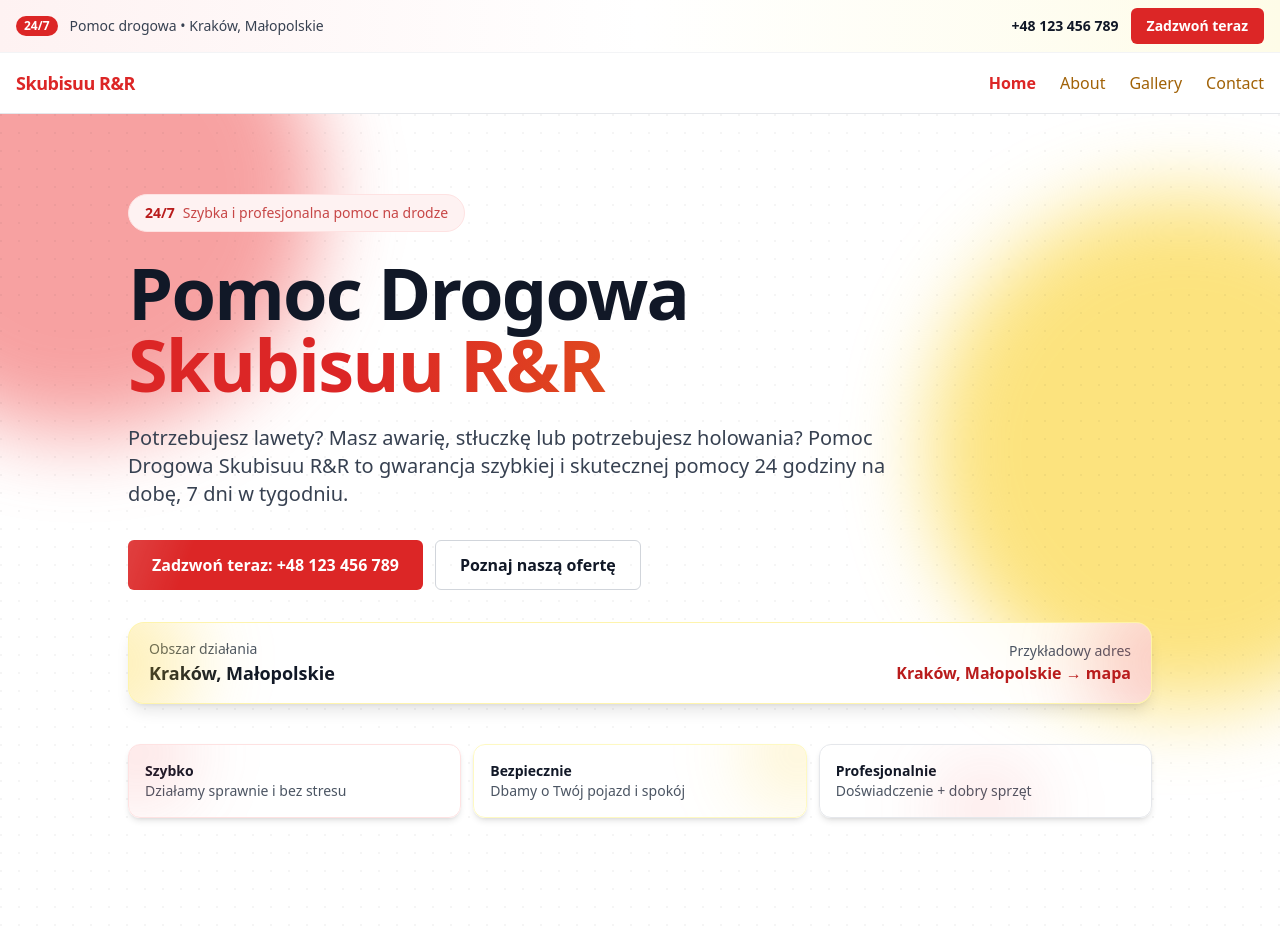
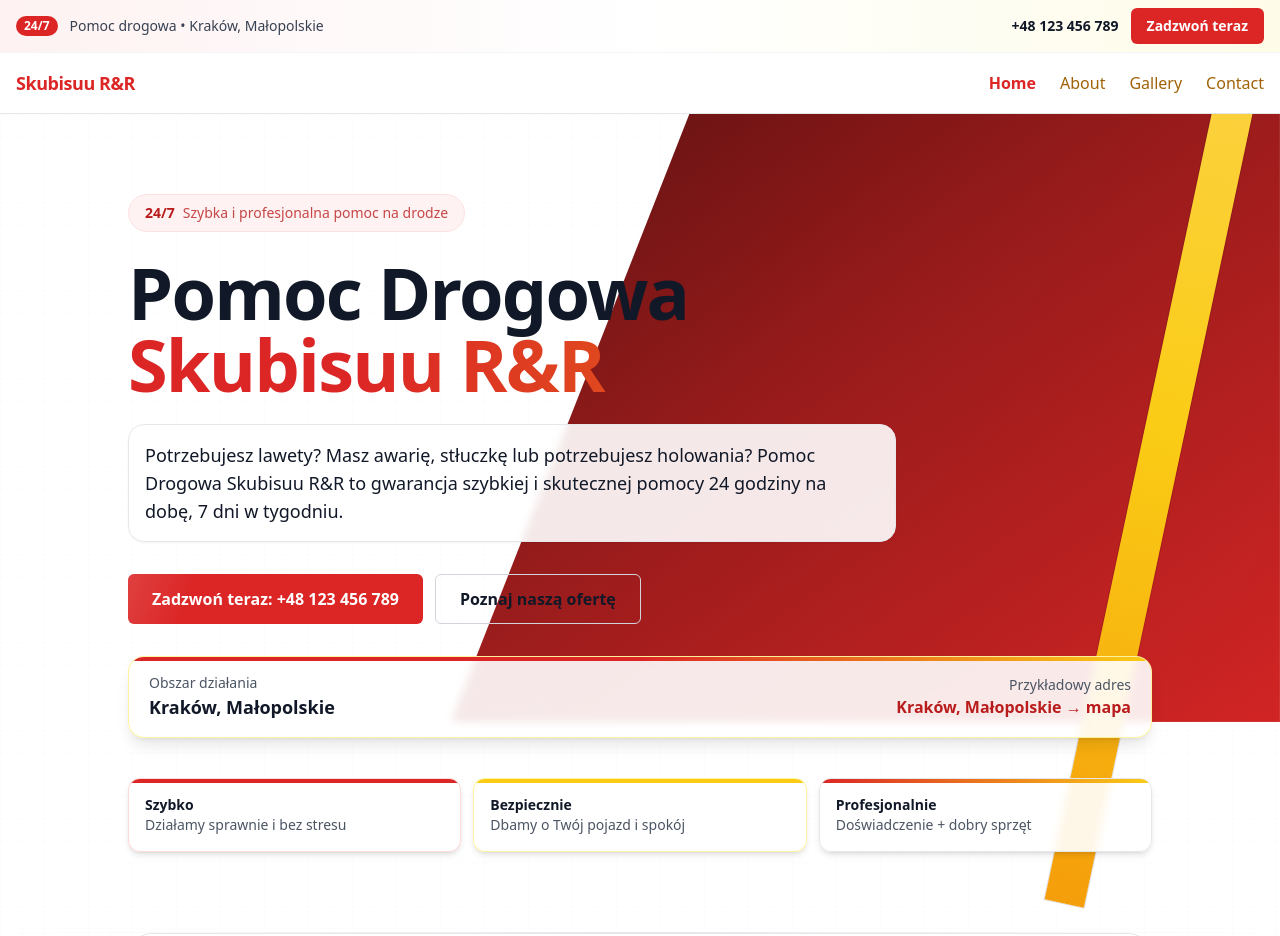
Before and after one commit to infanymous/skubisuu, a Next.js app: page / in a window 1280 px wide. Shown: the top 936 px of the page. Built offline with nearby package versions, Linux system fonts and the light colour scheme.

Commit message:
glass-panel for top text

```diff
--- a/src/app/page.tsx
+++ b/src/app/page.tsx
@@ -10,14 +10,29 @@ export default function HomePage() {
 
     return (
         <div className="bg-white">
-            {/* Shared background across hero + services (prevents hard cut) */}
+            {/* Sharp, geometric background (no blobs) */}
             <div className="relative isolate overflow-hidden">
-                <div className="pointer-events-none absolute inset-0 z-0">
-                    <div className="absolute -top-40 -left-40 h-[30rem] w-[30rem] rounded-full bg-red-500/50 blur-2xl mix-blend-multiply" />
-                    <div className="absolute top-20 -right-40 h-[32rem] w-[32rem] rounded-full bg-yellow-400/55 blur-2xl mix-blend-multiply" />
-                    <div className="absolute -bottom-56 left-1/3 h-[36rem] w-[36rem] rounded-full bg-red-600/30 blur-3xl mix-blend-multiply" />
-                    <div className="absolute inset-0 bg-[radial-gradient(circle_at_1px_1px,rgba(0,0,0,0.04)_1px,transparent_1px)] [background-size:18px_18px]" />
-                </div>
+				<div aria-hidden className="pointer-events-none absolute inset-0 z-0">
+					{/* subtle grid */}
+                    <div className="absolute inset-0 opacity-25 bg-[linear-gradient(90deg,rgba(0,0,0,0.045)_1px,transparent_1px),linear-gradient(rgba(0,0,0,0.045)_1px,transparent_1px)] [background-size:22px_22px]" />
+
+					{/* red diagonal wedge */}
+					<div
+                        className="absolute -top-24 right-0 h-[44rem] w-[72%] bg-gradient-to-br from-red-950 via-red-800 to-red-600 shadow-[inset_0_0_0_1px_rgba(255,255,255,0.08)]"
+						style={{ clipPath: 'polygon(40% 0, 100% 0, 100% 100%, 10% 100%)' }}
+					/>
+                    <div
+                        className="absolute -top-24 right-0 h-[44rem] w-[72%] opacity-25"
+                        style={{
+                            clipPath: 'polygon(40% 0, 100% 0, 100% 100%, 10% 100%)',
+                            background:
+                                'linear-gradient(115deg, rgba(255,255,255,0.10) 0%, rgba(255,255,255,0.00) 45%, rgba(0,0,0,0.20) 100%)',
+                        }}
+                    />
+
+					{/* yellow accent stripe */}
+                    <div className="absolute -top-40 right-24 h-[60rem] w-10 rotate-[12deg] bg-gradient-to-b from-amber-300 via-yellow-400 to-amber-500 shadow-[0_0_0_1px_rgba(0,0,0,0.12)]" />
+				</div>
 
                 {/* Hero */}
                 <section className="relative z-10">
@@ -35,10 +50,12 @@ export default function HomePage() {
                             </span>
                         </h1>
 
-                        <p className="mt-6 text-lg sm:text-xl text-gray-700 leading-relaxed max-w-3xl">
-                            Potrzebujesz lawety? Masz awarię, stłuczkę lub potrzebujesz holowania? Pomoc Drogowa Skubisuu R&amp;R
-                             to gwarancja szybkiej i skutecznej pomocy 24 godziny na dobę, 7 dni w tygodniu.
-                        </p>
+                        <div className="mt-6 max-w-3xl rounded-2xl border border-gray-200 bg-white/90 backdrop-blur-sm p-4 shadow-sm">
+                            <p className="text-base sm:text-lg text-gray-900 leading-relaxed">
+                                Potrzebujesz lawety? Masz awarię, stłuczkę lub potrzebujesz holowania? Pomoc Drogowa Skubisuu R&amp;R
+                                 to gwarancja szybkiej i skutecznej pomocy 24 godziny na dobę, 7 dni w tygodniu.
+                            </p>
+                        </div>
 
                         <div className="mt-8 flex flex-col sm:flex-row gap-3">
                             <a
@@ -57,11 +74,8 @@ export default function HomePage() {
                         </div>
 
                         {/* Service area strip */}
-                        <div className="mt-8 relative overflow-hidden rounded-2xl border border-yellow-200/70 bg-white/85 backdrop-blur-sm px-5 py-4 shadow-lg">
-                            <div className="pointer-events-none absolute inset-0">
-                                <div className="absolute -left-24 top-1/2 h-40 w-40 -translate-y-1/2 rounded-full bg-yellow-400/30 blur-2xl" />
-                                <div className="absolute -right-24 top-1/2 h-40 w-40 -translate-y-1/2 rounded-full bg-red-500/25 blur-2xl" />
-                            </div>
+                        <div className="mt-8 relative overflow-hidden rounded-2xl border border-yellow-200/80 bg-white/90 backdrop-blur-sm px-5 py-4 shadow-lg">
+                            <div className="pointer-events-none absolute inset-x-0 top-0 h-1 bg-gradient-to-r from-red-600 via-red-600 to-yellow-400" />
                             <div className="flex flex-col gap-3 sm:flex-row sm:items-center sm:justify-between">
                                 <div>
                                     <div className="text-sm text-gray-600">Obszar działania</div>
@@ -82,24 +96,18 @@ export default function HomePage() {
                         </div>
 
                         <div className="mt-10 grid grid-cols-1 sm:grid-cols-3 gap-3 text-sm">
-                            <div className="relative overflow-hidden rounded-xl border border-red-100 bg-white/85 backdrop-blur-sm px-4 py-4 shadow-md transition hover:-translate-y-0.5 hover:shadow-lg">
-                                <div className="pointer-events-none absolute inset-0">
-                                    <div className="absolute -left-10 -top-10 h-24 w-24 rounded-full bg-red-500/20 blur-2xl" />
-                                </div>
+                            <div className="relative overflow-hidden rounded-xl border border-red-200/70 bg-white/90 backdrop-blur-sm px-4 py-4 shadow-md transition hover:-translate-y-0.5 hover:shadow-lg">
+                                <div className="pointer-events-none absolute inset-x-0 top-0 h-1 bg-red-600" />
                                 <div className="font-semibold text-gray-900">Szybko</div>
                                 <div className="text-gray-600">Działamy sprawnie i bez stresu</div>
                             </div>
-                            <div className="relative overflow-hidden rounded-xl border border-yellow-100 bg-white/85 backdrop-blur-sm px-4 py-4 shadow-md transition hover:-translate-y-0.5 hover:shadow-lg">
-                                <div className="pointer-events-none absolute inset-0">
-                                    <div className="absolute -right-10 -top-10 h-24 w-24 rounded-full bg-yellow-400/25 blur-2xl" />
-                                </div>
+                            <div className="relative overflow-hidden rounded-xl border border-yellow-200/80 bg-white/90 backdrop-blur-sm px-4 py-4 shadow-md transition hover:-translate-y-0.5 hover:shadow-lg">
+                                <div className="pointer-events-none absolute inset-x-0 top-0 h-1 bg-yellow-400" />
                                 <div className="font-semibold text-gray-900">Bezpiecznie</div>
                                 <div className="text-gray-600">Dbamy o Twój pojazd i spokój</div>
                             </div>
-                            <div className="relative overflow-hidden rounded-xl border border-gray-200 bg-white/85 backdrop-blur-sm px-4 py-4 shadow-md transition hover:-translate-y-0.5 hover:shadow-lg">
-                                <div className="pointer-events-none absolute inset-0">
-                                    <div className="absolute left-1/2 -bottom-10 h-24 w-24 -translate-x-1/2 rounded-full bg-red-500/15 blur-2xl" />
-                                </div>
+                            <div className="relative overflow-hidden rounded-xl border border-gray-200 bg-white/90 backdrop-blur-sm px-4 py-4 shadow-md transition hover:-translate-y-0.5 hover:shadow-lg">
+                                <div className="pointer-events-none absolute inset-x-0 top-0 h-1 bg-gradient-to-r from-red-600 to-yellow-400" />
                                 <div className="font-semibold text-gray-900">Profesjonalnie</div>
                                 <div className="text-gray-600">Doświadczenie + dobry sprzęt</div>
                             </div>
@@ -108,8 +116,8 @@ export default function HomePage() {
                     </div>
                 </section>
 
-                {/* Soft fade into next content */}
-                <div className="pointer-events-none h-10 bg-gradient-to-b from-transparent to-white" />
+                {/* Crisp section divider */}
+                <div className="h-px bg-gradient-to-r from-transparent via-gray-200 to-transparent" />
 
                 {/* Services */}
                 <section className="relative z-10 container mx-auto px-4 pb-12 sm:pb-16">
--- a/src/components/ServiceTiles.tsx
+++ b/src/components/ServiceTiles.tsx
@@ -89,7 +89,7 @@ export default function ServiceTiles() {
 						<div
 							className={
 								'mt-3 overflow-hidden transition-all duration-300 ease-out ' +
-								(isOpen ? 'max-h-40 opacity-100' : 'max-h-0 opacity-0')
+								(isOpen ? 'max-h-[420px] opacity-100 pb-1' : 'max-h-0 opacity-0')
 							}
 						>
 							<p className="text-sm text-gray-700 leading-relaxed">{tile.extra}</p>
```
